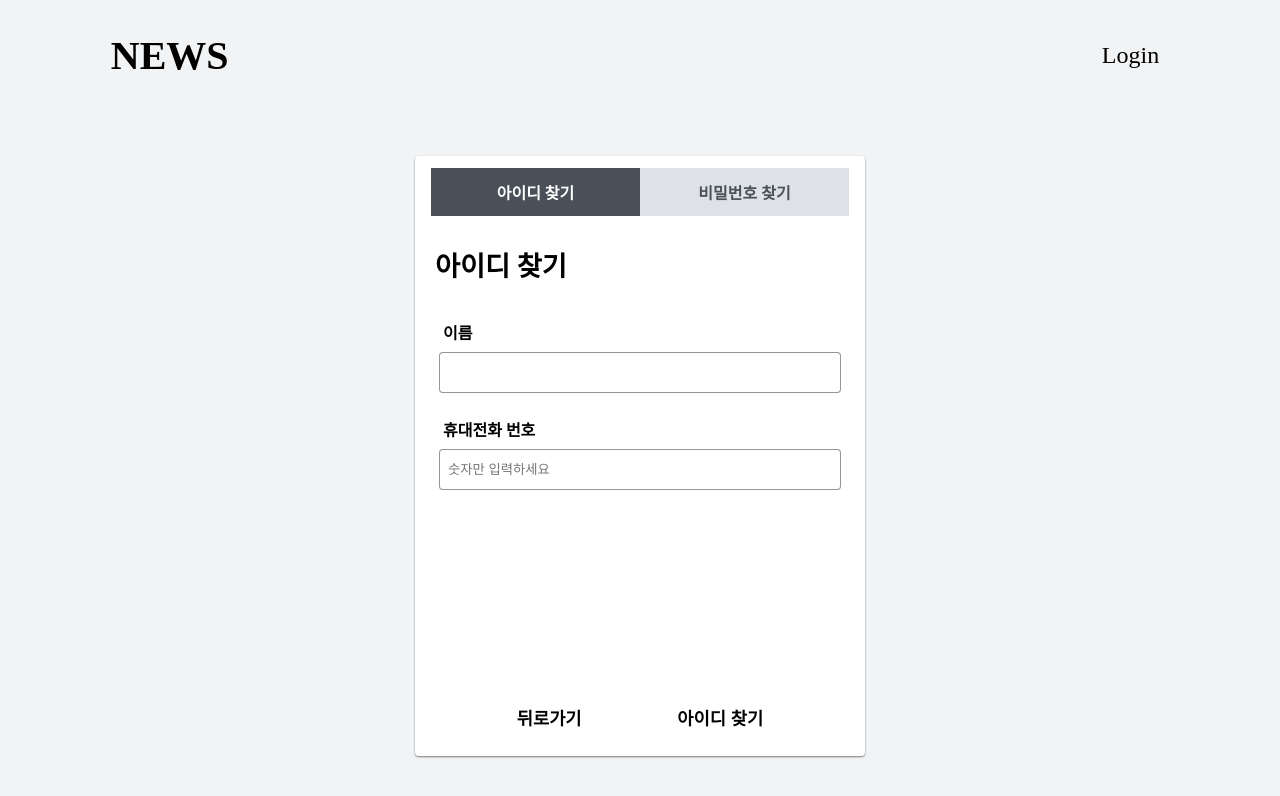
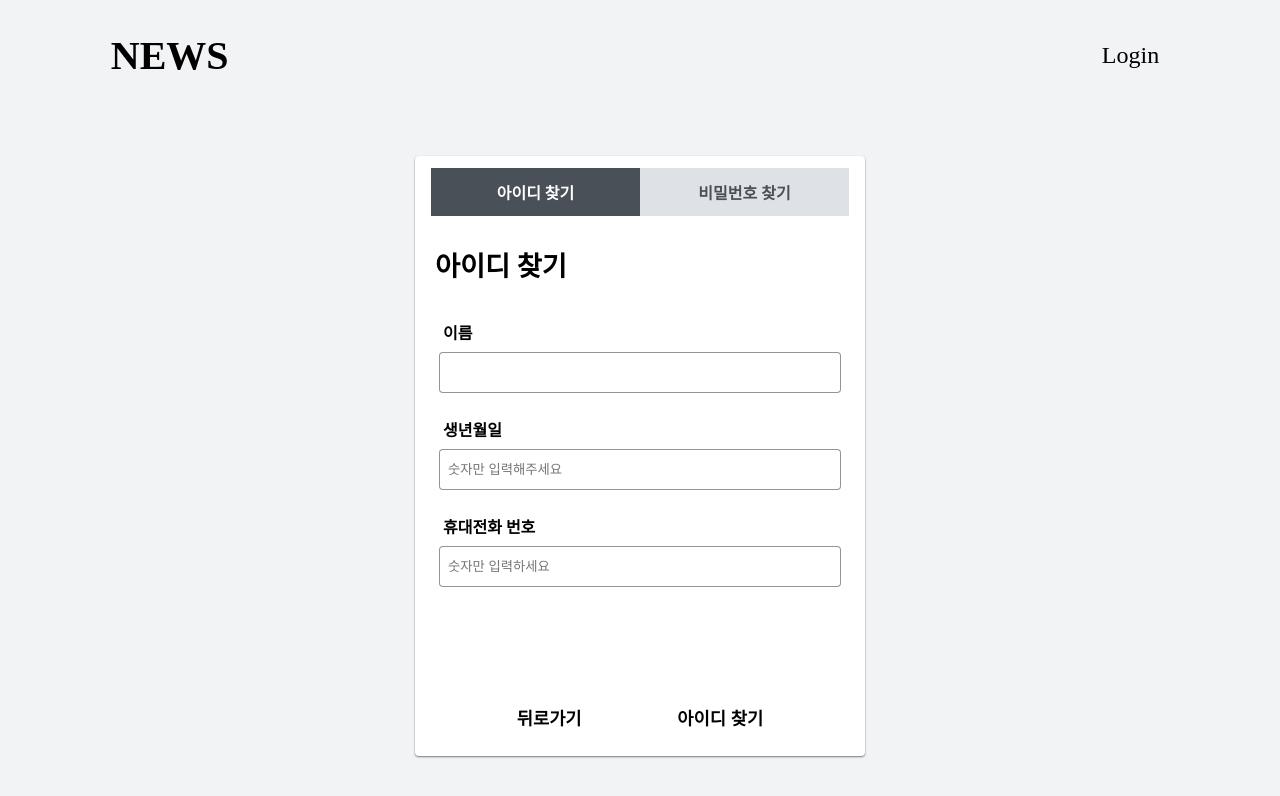
Before and after one commit to nonamehj/form-access-control, a React (Create React App) app in the folder form/: page /login/find-id in a window 1280 px wide. Shown: the top 796 px of the page. Built offline with nearby package versions, Linux system fonts and the light colour scheme; no server answers.

Commit message:
비밀번호찾기 input 생년월일 추가

```diff
--- a/form/src/components/form/recovery/FindId.js
+++ b/form/src/components/form/recovery/FindId.js
@@ -15,7 +15,7 @@ const FindId = () => {
       return;
     }
     const matchedUser = users.find(
-      (user) => user.name === userData.name && user.phone === userData.phone
+      (user) => user.name === userData.name && user.phone === userData.phone && user.birth === userData.birth
     );
     if (!matchedUser) {
       alert("정보가 일치하지 않습니다");
@@ -34,6 +34,14 @@ const FindId = () => {
     e.target.value = value;
   };
 
+  const handleBirthChange = (e) => {
+    let value = e.target.value.replace(/\D/g, "");
+    if (value.length === 8) {
+      value = `${value.slice(0, 4)}-${value.slice(4, 6)}-${value.slice(6)}`;
+    }
+    e.target.value = value;
+  };
+
   return (
     <div className="layout-wrapper find-id-wrapper">
       <h3 className="find-id-title form-title">아이디 찾기</h3>
@@ -42,6 +50,10 @@ const FindId = () => {
           <div className="form-row find-row">
             <label htmlFor="name">이름</label>
             <input type="text" id="name" name="name" />
+          </div>
+          <div className="form-row find-row">
+            <label htmlFor="birth">생년월일</label>
+            <input type="text" id="birth" name="birth" placeholder="숫자만 입력해주세요" maxLength={10} onChange={handleBirthChange}/>
           </div>
           <div className="form-row find-row">
             <label htmlFor="phone">휴대전화 번호</label>
--- a/form/src/utils/validateFindIdData.js
+++ b/form/src/utils/validateFindIdData.js
@@ -1,7 +1,7 @@
-import { nameRegex, koreanNameRegex } from "./regex";
+import { nameRegex } from "./regex";
 
 const validateFindIdData = (userData) => {
-  const { name, phone } = userData;
+  const { name, phone, birth } = userData;
   if (!name) {
     return "이름을 입력해주세요";
   }
@@ -9,6 +9,11 @@ const validateFindIdData = (userData) => {
   if (!nameRegex.test(name)) {
     return "이름은 한글 또는 영문으로 입력해주세요";
   }
+
+  if (!birth) {
+    return "생년월일을 입력해주세요";
+  }
+
   if (!phone) {
     return "휴대전화 번호를 입력해주세요";
   }
```
